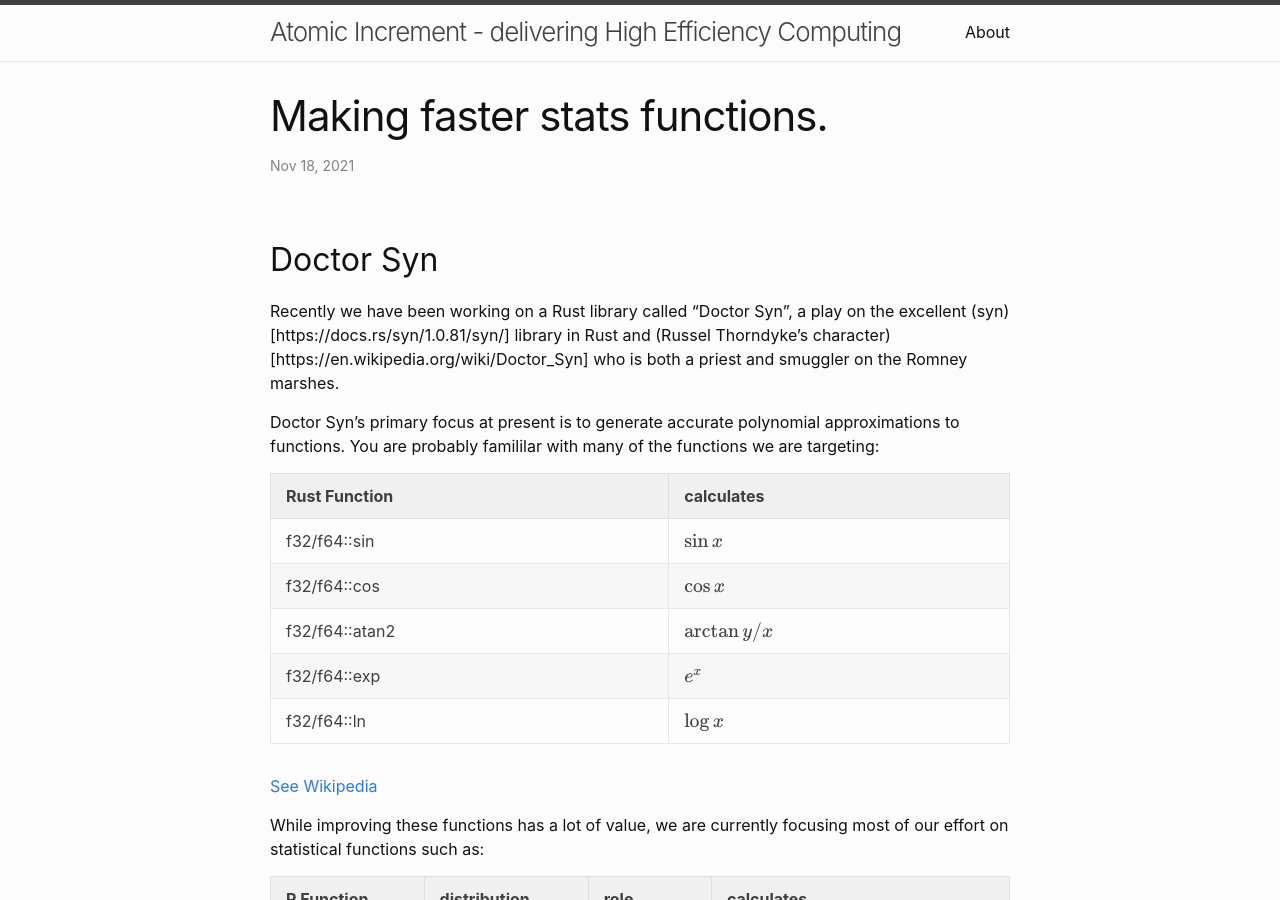
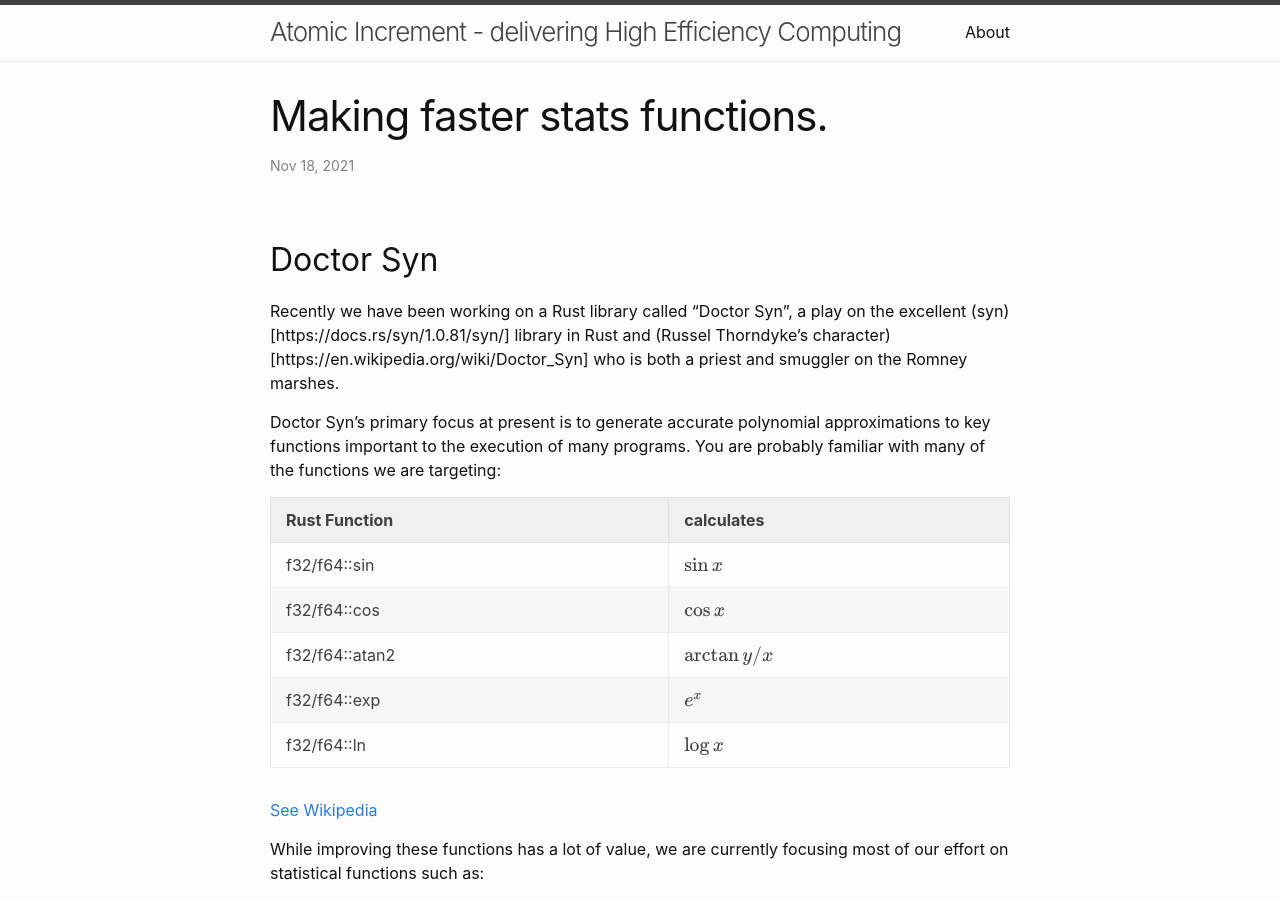
Before and after one commit to atomicincrement/atomicincrement.github.io, a Jekyll site: the page built from _posts/2021-11-18-polynomial-approximation.md, in a window 1280 px wide and 900 px high. Built offline with Jekyll 4.4.1, drawn with Linux system fonts in a browser that asks for light colours.

Commit message:
Update _posts/2021-11-18-polynomial-approximation.md
Co-authored-by: WillRogerJones <33420026+WillRogerJones@users.noreply.github.com>

```diff
--- a/_posts/2021-11-18-polynomial-approximation.md
+++ b/_posts/2021-11-18-polynomial-approximation.md
@@ -12,7 +12,7 @@ on the excellent (syn)[https://docs.rs/syn/1.0.81/syn/] library in Rust and (Rus
 who is both a priest and smuggler on the Romney marshes.
 
 Doctor Syn's primary focus at present is to generate accurate polynomial
-approximations to functions. You are probably famililar with
+approximations to key functions important to the execution of many programs. You are probably familiar with
 many of the functions we are targeting:
 
 | Rust Function | calculates |
```
